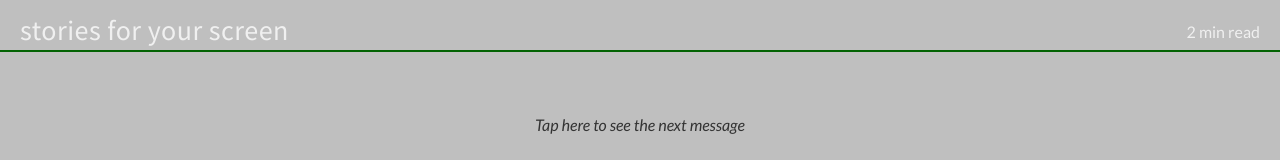
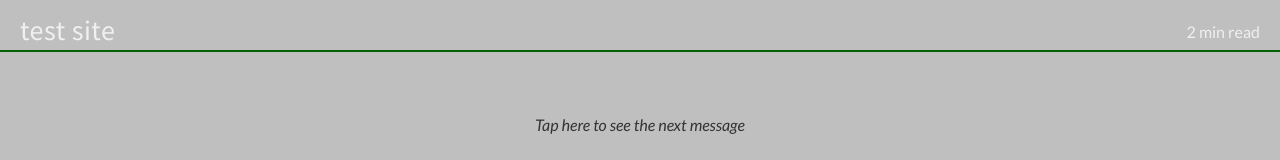
Before and after one commit to carl0543/carl0543.github.io, a plain HTML site: page janine18a.html in a window 1280 px wide. Shown: the top 160 px of the page. Drawn offline with Linux system fonts and the light colour scheme.

Commit message:
Add files via upload

```diff
--- a/janine18a.html
+++ b/janine18a.html
@@ -34,7 +34,7 @@
 
     <div class="cover" style="background-image: url('img/cover.jpg');">
       <div class="cover-wrapper">
-        <a class="storyteller" href="/">stories for your screen</a>
+        <a class="storyteller" href="/">test site</a>
         <div class="details">
           <div class="story-details">
             <div class="title">fred is here</div>
```
